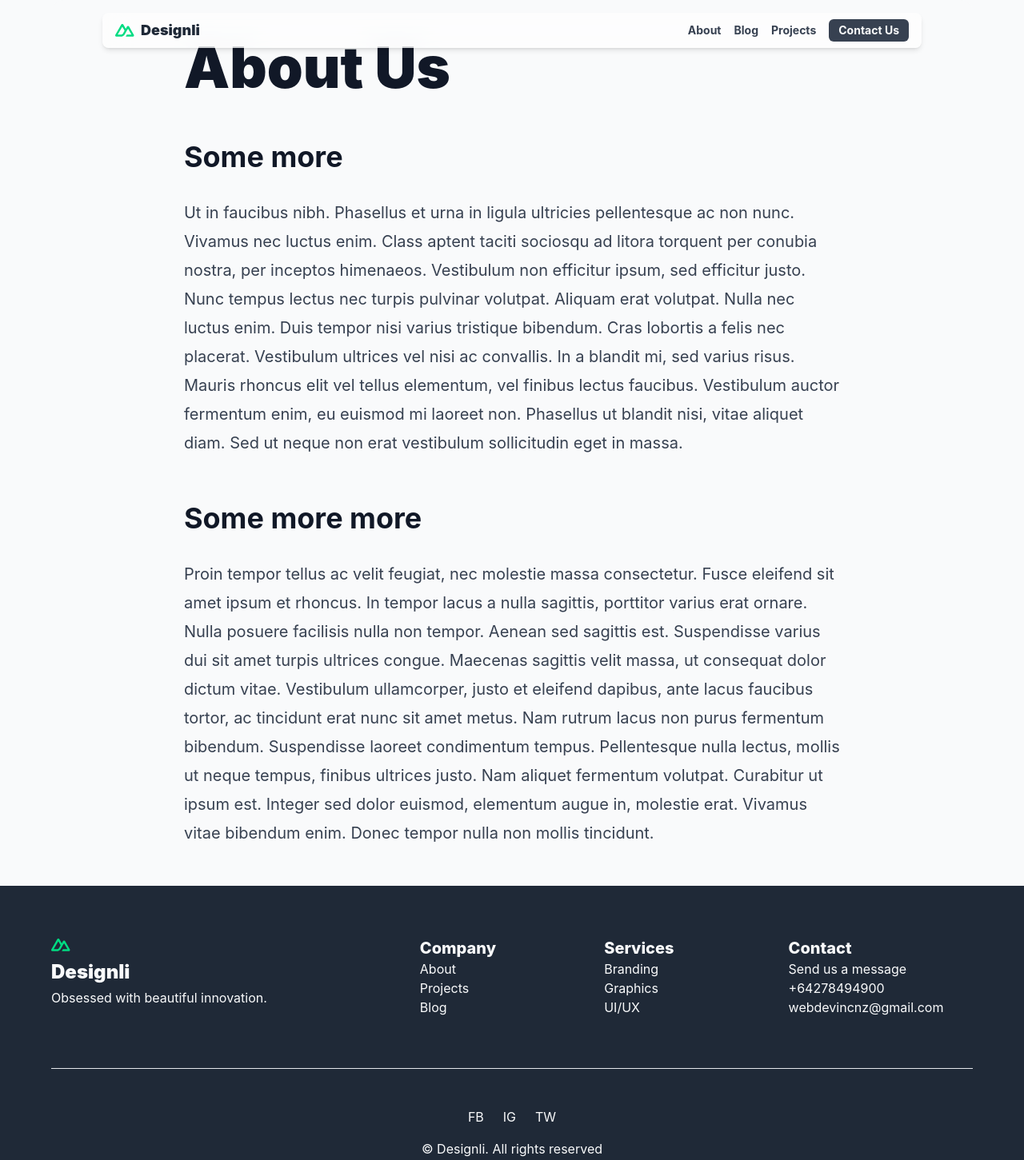
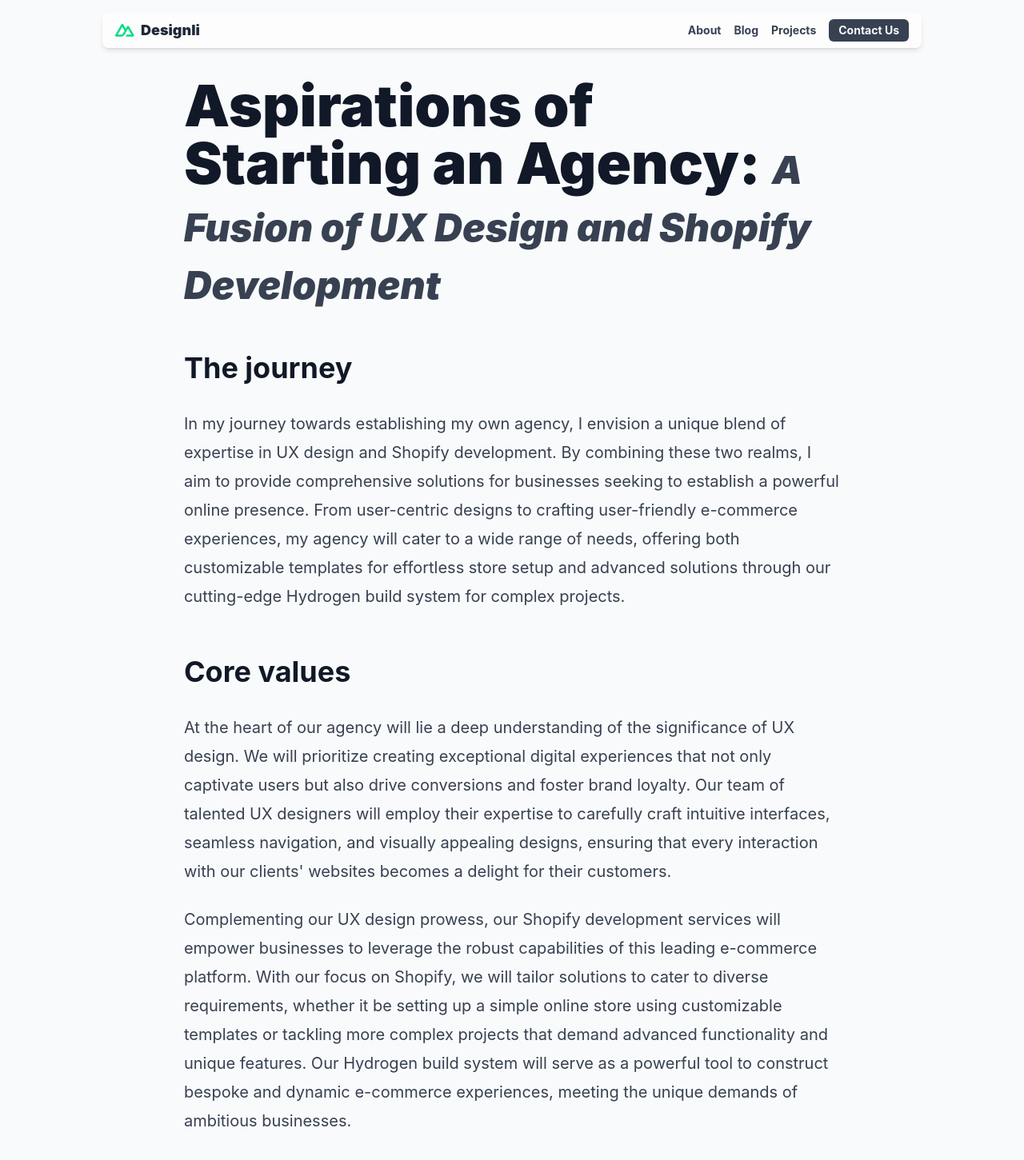
Before and after one commit to troias/NextJs-Digital-Agency-Frontend, a Next.js app: page /about in a window 1280 px wide. Shown: the top 1451 px of the page at 80% size. Built offline with nearby package versions, Linux system fonts and the light colour scheme.

Commit message:
fixed issues stopping site from running

```diff
--- a/components/projects/projectCard.js
+++ b/components/projects/projectCard.js
@@ -15,8 +15,11 @@
           // console.log("InnerProjectCard", project)
           const { title, intro, slug, cover } = project.attributes
           const { project_categories } = project.attributes
-          const projectCategory = project_categories.data[0].attributes.name
-          const { url, alternativeText, width, height } = cover.data.attributes
+           const projectCategory = project_categories.data
+           const [{ attributes: { name } }] = projectCategory
+           console.log("projectCategory", name)
+           const projectCategoryName = name || ""
+           const { url, alternativeText, width, height } = cover.data.attributes
           // console.log("ProjectCategory", projectCategory)
           // console.log("CoverImg", cover)
           // console.log("img data", url, alternativeText, width, height)
@@ -31,7 +34,7 @@
                   <h1 className="text-xl md:text-3xl font-bold">{title}</h1>
                   <p>{intro}</p>
 
-                  <p className="text-gray-600 text-sm mb-2">{projectCategory}</p>
+                   <p className="text-gray-600 text-sm mb-2">{projectCategoryName}</p>
                   <Link href={`/projects/${slug}`} passHref>
                     <button className="cta w-max">View Project</button>
                   </Link>
--- a/pages/about.js
+++ b/pages/about.js
@@ -1,55 +1,63 @@
-import React from 'react'
+import React from 'react';
 
 const About = () => {
   return (
     <>
       <main>
         <header>
-      <div className="wrapper"></div>
+          <div className="wrapper pt-12"></div>
           <div className="cover img-cont h-full max-h-72">
             {/* <img className=" rounded-b-2xl" src="~/assets/img/hero.jpg" alt="" /> */}
           </div>
         </header>
         <div className="cont relative bg-gray-50 p-12 z-10 m-auto max-w-6xl rounded-2xl">
           <article className="prose prose-xl m-auto w-full">
-        <h1 className="hero-text">About Us</h1>
-        <h2>Some more</h2>
+            <h1 className="hero-text">
+              Aspirations of Starting an Agency: <span className='prose-lg'> A Fusion of UX Design and Shopify Development</span>
+            </h1>
+
+            <h2>The journey</h2>
+
             <p>
-          Ut in faucibus nibh. Phasellus et urna in ligula ultricies
-          pellentesque ac non nunc. Vivamus nec luctus enim. Class aptent taciti
-          sociosqu ad litora torquent per conubia nostra, per inceptos
-          himenaeos. Vestibulum non efficitur ipsum, sed efficitur justo. Nunc
-          tempus lectus nec turpis pulvinar volutpat. Aliquam erat volutpat.
-          Nulla nec luctus enim. Duis tempor nisi varius tristique bibendum.
-          Cras lobortis a felis nec placerat. Vestibulum ultrices vel nisi ac
-          convallis. In a blandit mi, sed varius risus. Mauris rhoncus elit vel
-          tellus elementum, vel finibus lectus faucibus. Vestibulum auctor
-          fermentum enim, eu euismod mi laoreet non. Phasellus ut blandit nisi,
-          vitae aliquet diam. Sed ut neque non erat vestibulum sollicitudin eget
-          in massa.
+              In my journey towards establishing my own agency, I envision a unique blend of expertise in UX design and
+              Shopify development. By combining these two realms, I aim to provide comprehensive solutions for businesses
+              seeking to establish a powerful online presence. From user-centric designs to crafting user-friendly
+              e-commerce experiences, my agency will cater to a wide range of needs, offering both customizable templates
+              for effortless store setup and advanced solutions through our cutting-edge Hydrogen build system for complex
+              projects.
             </p>
 
-        <h2>Some more more</h2>
+            <h2>Core values</h2>
+
             <p>
-          Proin tempor tellus ac velit feugiat, nec molestie massa consectetur.
-          Fusce eleifend sit amet ipsum et rhoncus. In tempor lacus a nulla
-          sagittis, porttitor varius erat ornare. Nulla posuere facilisis nulla
-          non tempor. Aenean sed sagittis est. Suspendisse varius dui sit amet
-          turpis ultrices congue. Maecenas sagittis velit massa, ut consequat
-          dolor dictum vitae. Vestibulum ullamcorper, justo et eleifend dapibus,
-          ante lacus faucibus tortor, ac tincidunt erat nunc sit amet metus. Nam
-          rutrum lacus non purus fermentum bibendum. Suspendisse laoreet
-          condimentum tempus. Pellentesque nulla lectus, mollis ut neque tempus,
-          finibus ultrices justo. Nam aliquet fermentum volutpat. Curabitur ut
-          ipsum est. Integer sed dolor euismod, elementum augue in, molestie
-          erat. Vivamus vitae bibendum enim. Donec tempor nulla non mollis
-          tincidunt.
+              At the heart of our agency will lie a deep understanding of the significance of UX design. We will
+              prioritize creating exceptional digital experiences that not only captivate users but also drive conversions
+              and foster brand loyalty. Our team of talented UX designers will employ their expertise to carefully craft
+              intuitive interfaces, seamless navigation, and visually appealing designs, ensuring that every interaction
+              with our clients' websites becomes a delight for their customers.
+            </p>
+
+            <p>
+              Complementing our UX design prowess, our Shopify development services will empower businesses to leverage
+              the robust capabilities of this leading e-commerce platform. With our focus on Shopify, we will tailor
+              solutions to cater to diverse requirements, whether it be setting up a simple online store using
+              customizable templates or tackling more complex projects that demand advanced functionality and unique
+              features. Our Hydrogen build system will serve as a powerful tool to construct bespoke and dynamic
+              e-commerce experiences, meeting the unique demands of ambitious businesses.
+            </p>
+
+            <p>
+              By establishing my agency as a go-to destination for UX design and Shopify development, I am confident in
+              my ability to deliver unparalleled value to clients. Through our expertise in creating stunning user
+              experiences, coupled with our Shopify development skills, we will empower businesses to thrive in the
+              competitive digital landscape. With a passion for innovation and a commitment to excellence, my agency will
+              be a driving force in shaping the success stories of online businesses across diverse industries.
             </p>
           </article>
         </div>
       </main>
     </>
-  )
-}
+  );
+};
 
 export default About
--- a/pages/index.js
+++ b/pages/index.js
@@ -96,9 +96,9 @@
   const blogArticles = await getAllArticles()
   const services = await getAllServices()
 
-   console.log("projects", projects)
-   console.log("fetchBlogArticles", blogArticles)
-   console.log("fetchServices", services)
+  //  console.log("projects", projects)
+  //  console.log("fetchBlogArticles", blogArticles)
+  //  console.log("fetchServices", services)
 
 
   return {
--- a/styles/globals.css
+++ b/styles/globals.css
@@ -40,6 +40,11 @@
 
   .hero-text {
     @apply text-4xl md:text-7xl font-black mb-4;
+  }
+
+  .hero-text span {
+    @apply text-3xl md:text-5xl text-gray-700 italic;
+
   }
 
   .header-text {
```
Also changed, not shown: utils/api.js (+12 -1 lines), pages/contact.js (line endings or trailing spaces), 2 other files (tests, documents, lock files or other folders). Lines whose indentation alone changed are shown as unchanged.
